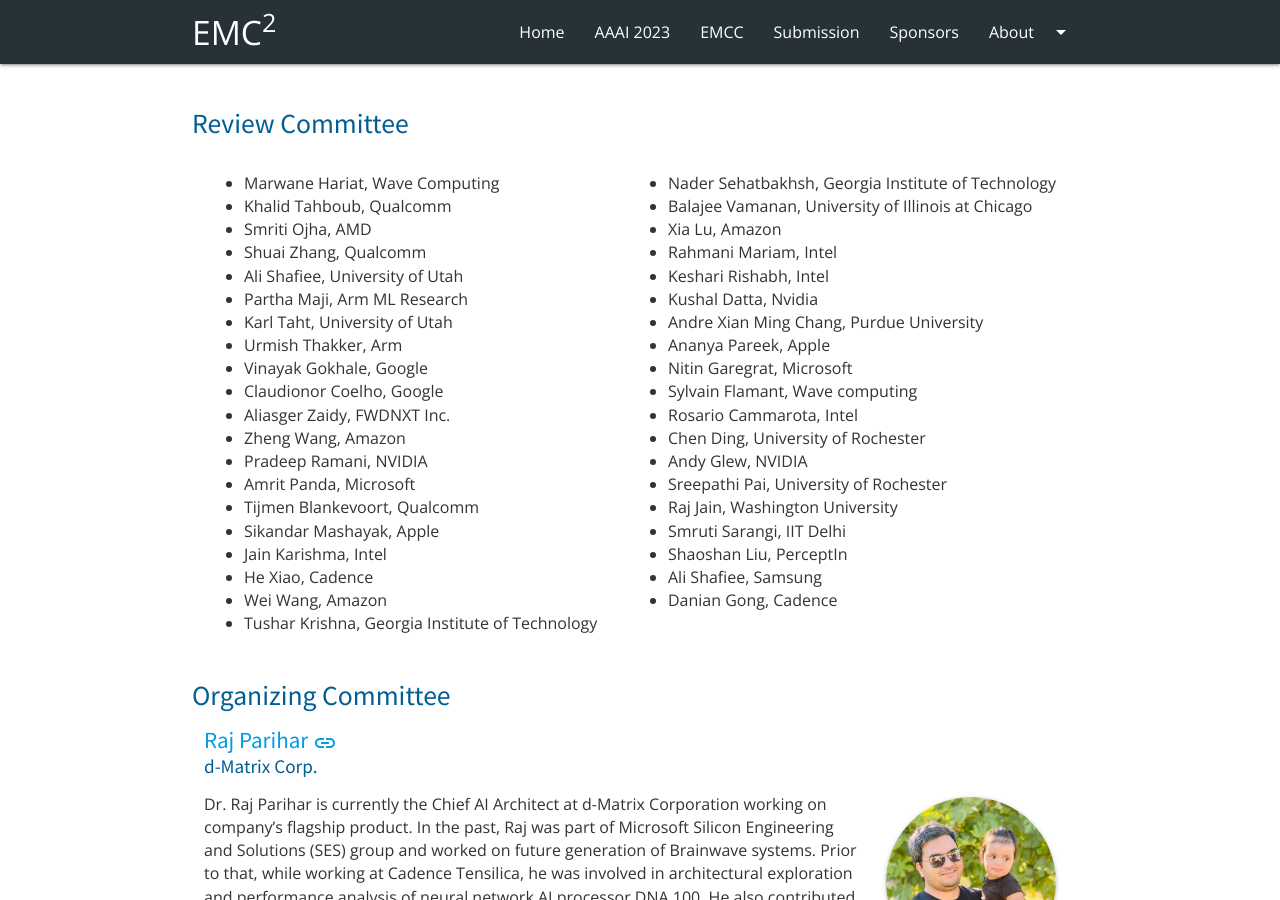
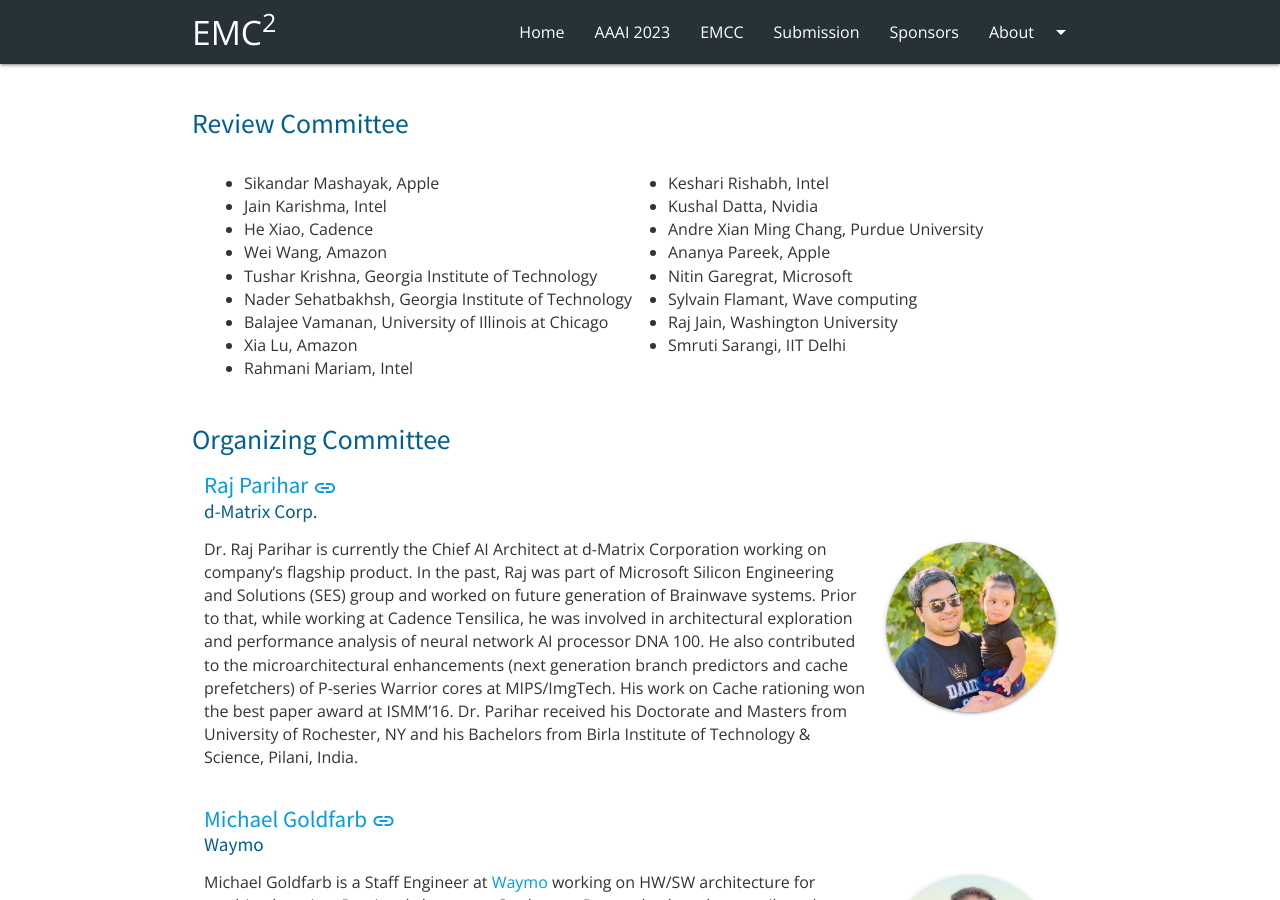
Before and after one commit to mgoldfar/emc2-web, a Jekyll site: the page built from program-committee.html, in a window 1280 px wide and 900 px high. Built offline with Jekyll 4.4.1, drawn with Linux system fonts in a browser that asks for light colours.

```diff
--- a/program-committee.html
+++ b/program-committee.html
@@ -2,36 +2,6 @@
 layout: default
 permalink: /program-committee
 reviewers:
-    - name: Marwane	Hariat
-      affiliation: Wave Computing
-    - name: Khalid Tahboub
-      affiliation: Qualcomm
-    - name: Smriti Ojha
-      affiliation: AMD
-    - name: Shuai Zhang
-      affiliation: Qualcomm
-    - name: Ali	Shafiee
-      affiliation: University of Utah
-    - name: Partha	Maji
-      affiliation: Arm ML Research
-    - name: Karl Taht
-      affiliation: University of Utah
-    - name: Urmish Thakker
-      affiliation: Arm
-    - name: Vinayak Gokhale
-      affiliation: Google
-    - name: Claudionor Coelho
-      affiliation: Google
-    - name: Aliasger Zaidy
-      affiliation: FWDNXT Inc.
-    - name: Zheng Wang
-      affiliation: Amazon
-    - name: Pradeep	Ramani
-      affiliation: NVIDIA
-    - name:  Amrit Panda
-      affiliation: Microsoft
-    - name: Tijmen Blankevoort
-      affiliation: Qualcomm
     - name: Sikandar Mashayak
       affiliation: Apple
     - name: Jain Karishma
@@ -62,24 +32,11 @@
       affiliation: Microsoft
     - name: Sylvain Flamant
       affiliation: Wave computing
-    - name: Rosario	Cammarota
-      affiliation: Intel
-    - name: Chen Ding
-      affiliation: University of Rochester
-    - name: Andy Glew
-      affiliation: NVIDIA
-    - name: Sreepathi Pai
-      affiliation: University of Rochester
     - name: Raj Jain
       affiliation: Washington University
     - name: Smruti Sarangi
       affiliation: IIT Delhi
-    - name: Shaoshan Liu
-      affiliation: PerceptIn
-    - name: Ali Shafiee
-      affiliation: Samsung
-    - name: Danian Gong
-      affiliation: Cadence
+
 ---
 <!--
 <h3 class="header">Program Committee</h3>
```
Also changed, not shown: submission.html (+15 -5 lines).
